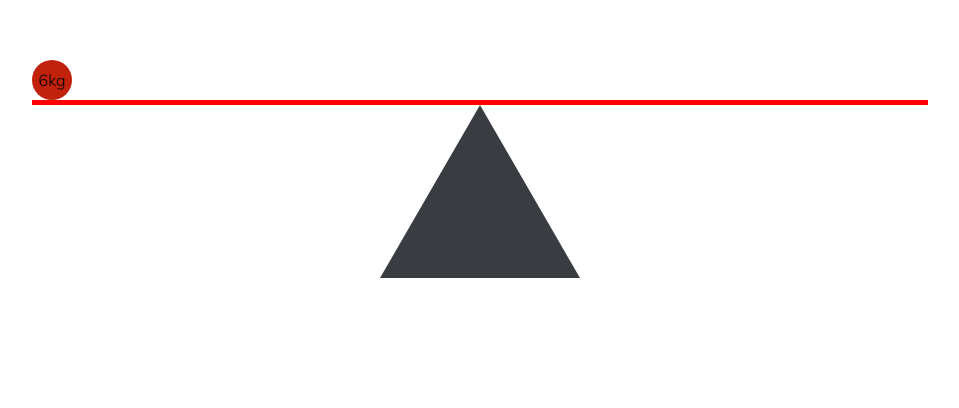
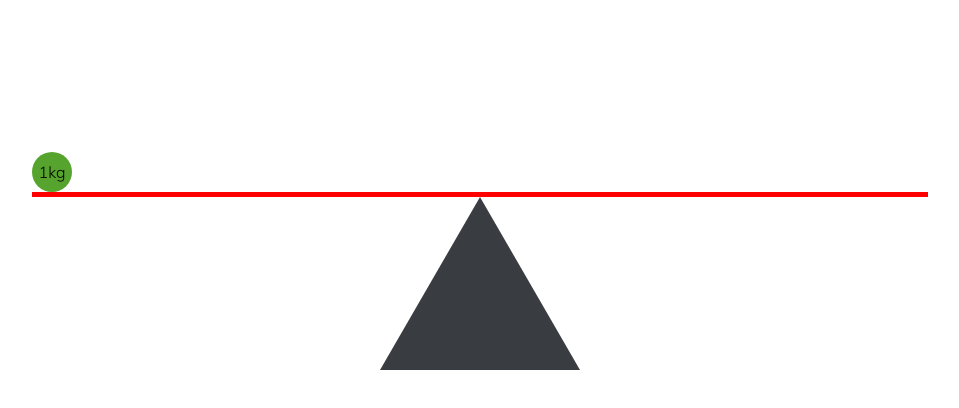
Before and after one commit to OnurKlc/Teeter-Totter-Game, a Nuxt app: page / in a window 1280 px wide. Shown: the part 380-788 px from the top of the page, without its empty margins (160-1119 px from the left). Built offline with nearby package versions, Linux system fonts and the light colour scheme.

Commit message:
moved element position state from vuex to local

```diff
--- a/assets/main.scss
+++ b/assets/main.scss
@@ -1,4 +1,13 @@
 .container {
   height: 100vh;
   position: relative;
+  display: flex;
+  flex-direction: column;
 }
+
+.mass-field {
+  height: 100%;
+  width: 70%;
+  margin: 0 auto;
+  position: relative;
+}
--- a/components/Mass.vue
+++ b/components/Mass.vue
@@ -1,76 +1,130 @@
 <template>
+  <div ref="massWrapper" class="mass-wrapper">
     <div
-    ref="mass"
+      v-for="mass in masses"
+      ref="masses"
+      :key="mass.id"
       :class="`mass ${
-      item === 0
+        mass.itemType === 0
           ? 'square'
-        : item === 1
+          : mass.itemType === 1
           ? 'circle'
-        : item === 2
+          : mass.itemType === 2
           ? 'triangle'
           : ''
       }`"
-    :style="`background: ${bgColor}; left: ${leftLimit}px`"
+      :style="
+        `left: ${left}px;` +
+        (mass.itemType === 2
+          ? `border-color: transparent transparent ${mass.bgColor} transparent`
+          : `background: ${mass.bgColor}`)
+      "
     >
-    {{ weight }}kg
+      {{ mass.weight }}kg
+    </div>
   </div>
 </template>
 
 <script>
 import { mapState } from 'vuex'
 import { TimelineLite } from 'gsap'
+import { v4 as uuidv4 } from 'uuid'
 
 export default {
   data() {
     return {
-      weight: Math.ceil(Math.random() * 10),
-      rColor: Math.floor(Math.random() * 255),
-      gColor: Math.floor(Math.random() * 255),
-      bColor: Math.floor(Math.random() * 255),
-      item: 0,
+      left: 0,
     }
   },
   computed: {
-    ...mapState(['leftLimit', 'bottomLimit']),
-    bgColor() {
-      return `rgba(${this.rColor}, ${this.gColor}, ${this.bColor}, 1)`
-    },
+    ...mapState(['masses']),
   },
   watch: {
-    bottomLimit() {
+    '$store.state.masses'() {
       this.animateMass()
     },
   },
   created() {
-    this.item = Math.floor(Math.random() * 3)
-  },
-  mounted() {
-    this.animateMass()
+    this.generateNewMass()
   },
   methods: {
-    animateMass() {
-      const { mass } = this.$refs
+    async animateMass() {
+      const scope = this
       const timeline = new TimelineLite()
-      console.log(this.bottomLimit)
-      timeline.to(mass, { duration: 5, top: this.bottomLimit - 40 })
+      const lastMass = await this.$refs.masses[this.masses.length - 1]
+      this.listenArrowPress(lastMass)
+      timeline.to(lastMass, {
+        duration: 5,
+        top: '100%',
+        onComplete() {
+          scope.generateNewMass()
+        },
+      })
+    },
+    generateNewMass() {
+      const rColor = Math.floor(Math.random() * 255)
+      const gColor = Math.floor(Math.random() * 255)
+      const bColor = Math.floor(Math.random() * 255)
+      const bgColor = `rgba(${rColor}, ${gColor}, ${bColor}, 1)`
+      const newMass = {
+        weight: Math.ceil(Math.random() * 10),
+        bgColor,
+        itemType: Math.floor(Math.random() * 3),
+        id: uuidv4(),
+      }
+      this.$store.commit('updateMasses', newMass)
+    },
+    listenArrowPress(el) {
+      const scope = this
+      const listenerFunc = function (e) {
+        let leftPx = el.style.left
+        leftPx = leftPx.substring(0, leftPx.length - 2)
+        const totalWidth = scope.$refs.massWrapper.getBoundingClientRect().width
+        console.log(totalWidth)
+        switch (e.keyCode) {
+          case 37:
+            if (+leftPx - 10 < 0) return 0
+            el.style.left = +leftPx - 10 + 'px'
+            break
+          case 39:
+            if (+leftPx + 40 > totalWidth) return 0
+            el.style.left = +leftPx + 10 + 'px'
+            break
+        }
+      }
+      document.addEventListener('keydown', listenerFunc)
+      setTimeout(() => {
+        document.removeEventListener('keydown', listenerFunc)
+      }, 5000)
     },
   },
 }
 </script>
 
 <style lang="scss" scoped>
+.mass-wrapper {
+  height: 100%;
+  width: 50%;
+  position: relative;
+}
 .mass {
   width: 40px;
   height: 40px;
   position: absolute;
-  top: -50px;
+  top: 0;
   display: flex;
   justify-content: center;
   align-items: center;
-}
-.square {
+  transform: translateY(-40px);
 }
 .circle {
   border-radius: 50%;
 }
+.triangle {
+  width: 0;
+  height: 0;
+  border-style: solid;
+  border-width: 0 20px 34.6px 20px;
+  background: none !important;
+}
 </style>
--- a/components/TeeterTotter.vue
+++ b/components/TeeterTotter.vue
@@ -6,28 +6,13 @@
 </template>
 
 <script>
-export default {
-  mounted() {
-    const { topLayer } = this.$refs
-    const offsetTop = topLayer.getBoundingClientRect().top
-    const offsetLeft = topLayer.getBoundingClientRect().left
-    this.init(offsetLeft, offsetTop)
-  },
-  methods: {
-    init(left, top) {
-      this.$store.commit('updateLeftLimit', left)
-      this.$store.commit('updateBottomLimit', top)
-    },
-  },
-}
+export default {}
 </script>
 
 <style lang="scss" scoped>
 .teeter-totter {
-  position: absolute;
-  top: 60%;
-  left: 50%;
-  transform: translateX(-50%);
+  margin-bottom: 50px;
+  margin-top: auto;
   width: 100%;
   display: flex;
   flex-direction: column;
--- a/package.json
+++ b/package.json
@@ -15,7 +15,8 @@
     "gsap": "^3.5.1",
     "node-sass": "^4.14.1",
     "nuxt": "^2.14.6",
-    "sass-loader": "^10.0.4"
+    "sass-loader": "^10.0.4",
+    "uuid": "^8.3.1"
   },
   "devDependencies": {
     "@nuxt/types": "~2.14.0",
--- a/pages/index.vue
+++ b/pages/index.vue
@@ -1,6 +1,8 @@
 <template>
   <main class="container">
-    <Mass />
+    <div class="mass-field">
+      <Mass />
+    </div>
     <TeeterTotter />
   </main>
 </template>
@@ -15,6 +17,9 @@ export default {
     Mass,
     TeeterTotter,
   },
+  data() {
+    return {}
+  },
   computed: {
     ...mapState(['']),
   },
--- a/store/index.js
+++ b/store/index.js
@@ -1,6 +1,5 @@
 export const state = () => ({
-  leftLimit: 0,
-  bottomLimit: 0,
+  masses: [],
 })
 
 // export const getters = {
@@ -10,12 +9,8 @@ export const state = () => ({
 // }
 
 export const mutations = {
-  updateLeftLimit: (state, payload) => {
-    state.leftLimit = payload
-  },
-  updateBottomLimit: (state, payload) => {
-    console.log(payload)
-    state.bottomLimit = payload
+  updateMasses: (state, payload) => {
+    state.masses.push(payload)
   },
 }
 
```
Also changed, not shown: 1 other file (tests, documents, lock files or other folders). Lines whose indentation alone changed are shown as unchanged.
